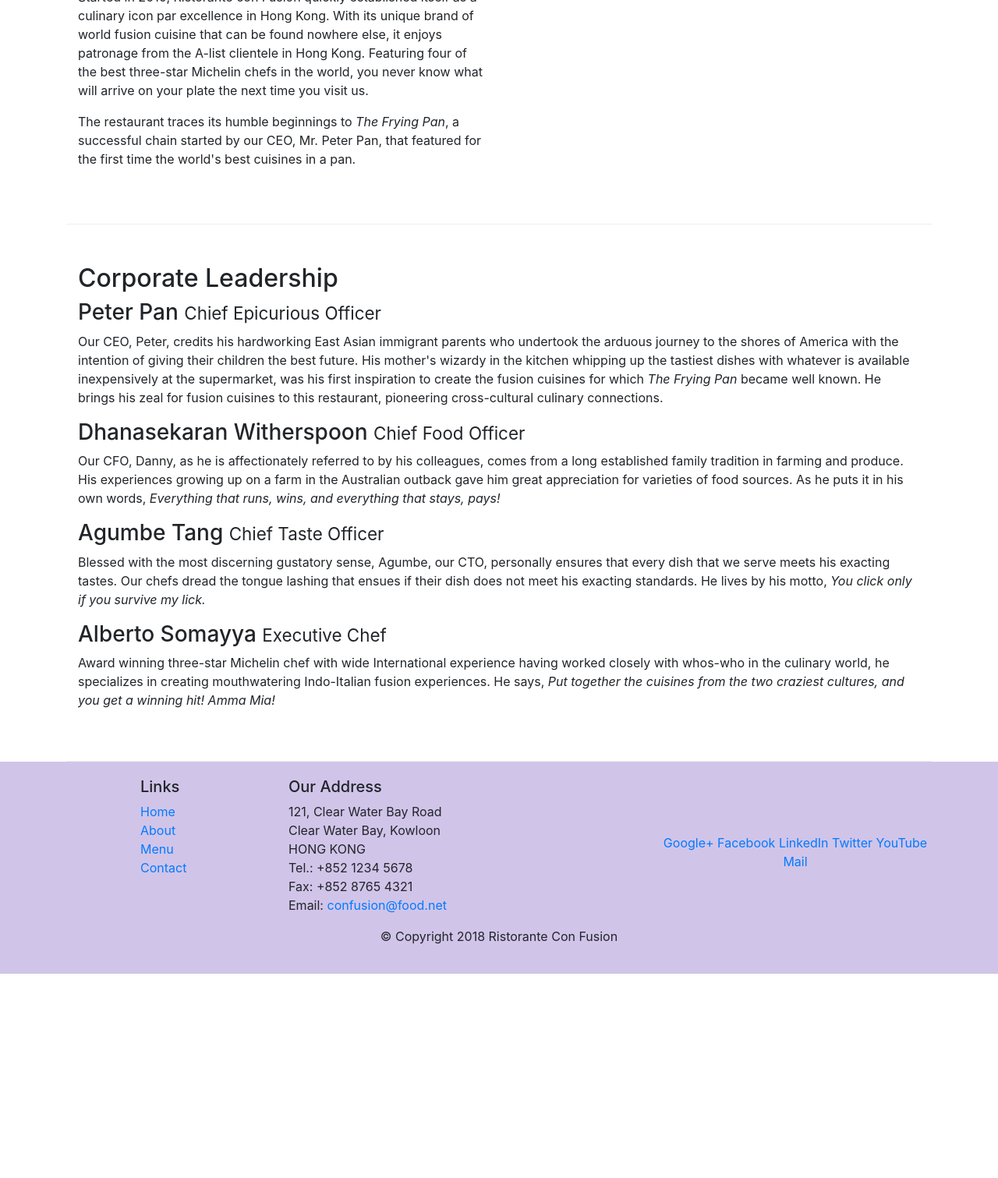
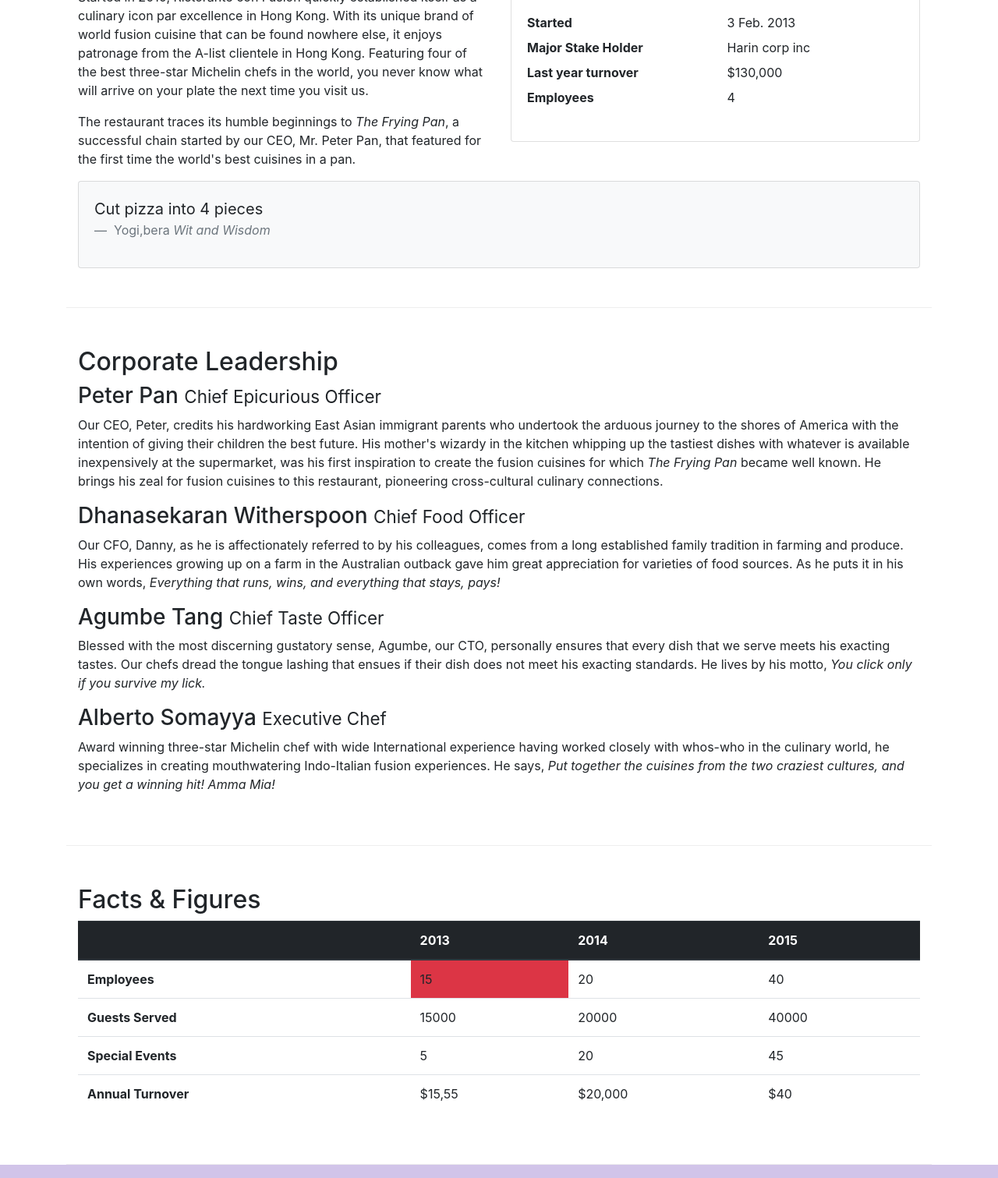
Before and after one commit to hk2k14/Responsive-hotel-website-bootstrap, a website: page aboutus.html in a window 1280 px wide. Shown: the part 463-1974 px from the top of the page at 78% size. Before the commit the page ends 1712 px from the top, so only its background shows below. Drawn offline with nearby package versions, Linux system fonts and the light colour scheme.

Commit message:
Alerting users

```diff
--- a/aboutus.html
+++ b/aboutus.html
@@ -67,7 +67,7 @@
   <nav class="navbar navbar-dark navbar-expand-sm bg-primary fixed-top">
     <div class="container">
      <button class="navbar-toggler " type="button" data-toggle="collapse" data-target="#Navbar"><span class="navbar-toggler-icon"></span></button>
-     <a class="navbar-brand" href="index.html"> Ristorante Confusion </a>
+     <a class="navbar-brand" href="index.html"> <img src="img/logo.png" height="30" width="41">  </a>
 
 <div class="collapse navbar-collapse" id="Navbar">
 
@@ -121,7 +121,37 @@
                 <p>Started in 2010, Ristorante con Fusion quickly established itself as a culinary icon par excellence in Hong Kong. With its unique brand of world fusion cuisine that can be found nowhere else, it enjoys patronage from the A-list clientele in Hong Kong.  Featuring four of the best three-star Michelin chefs in the world, you never know what will arrive on your plate the next time you visit us.</p>
                 <p>The restaurant traces its humble beginnings to <em>The Frying Pan</em>, a successful chain started by our CEO, Mr. Peter Pan, that featured for the first time the world's best cuisines in a pan.</p>
             </div>
-            <div>
+            <div class="col-sm">
+              <div class="card">
+                <h3 class="card-header bg-primary text-white">Facts At A Glance</h3>
+                  <div class="card-body">
+                    <dl class="row">
+                      <dt class="col-6">Started</dt>
+                      <dd class="col-6">3 Feb. 2013 </dd>
+                      <dt class="col-6">Major Stake Holder</dt>
+                      <dd class="col-6">Harin corp inc </dd>
+                      <dt class="col-6">Last year turnover</dt>
+                      <dd class="col-6">$130,000</dd>
+                      <dt class="col-6">Employees</dt>
+                      <dd class="col-6"> 4 </dd>
+
+                    </dl>
+
+                  </div>
+
+              </div>
+            </div>
+<br>
+            <div class="col-12">
+               <div class="card card-body bg-light">
+                 <blockquote class="blockquote">
+                   <p class="mb-0"> Cut pizza into 4 pieces</p>
+                   <footer class="blockquote-footer"> Yogi,bera <cite title="Source Title"> Wit and Wisdom </cite></footer>
+
+                 </blockquote>
+
+               </div>
+
             </div>
         </div>
 
@@ -139,6 +169,59 @@
                 <p class="d-none d-sm-block">Award winning three-star Michelin chef with wide International experience having worked closely with whos-who in the culinary world, he specializes in creating mouthwatering Indo-Italian fusion experiences. He says, <em>Put together the cuisines from the two craziest cultures, and you get a winning hit! Amma Mia!</em></p>
             </div>
        </div>
+
+      <div class="row row-content">
+         <div class="col-12 col-9-sm" >
+           <h2>Facts &amp; Figures</h2>
+           <div class="table-responsive">
+              <table class="table table-hover">
+                <thead class="thead-dark ">
+                   <tr >
+                      <th>&nbsp;</th>
+                      <th>2013</th>
+                      <th>2014</th>
+                      <th>2015</th>
+                   </tr>
+                </thead>
+
+                <tbody>
+                  <tr>
+                    <th>Employees</th>
+                    <td class="bg-danger">15</td>
+                    <td>20</td>
+                    <td>40</td>
+                 </tr>
+
+                 <tr>
+                   <th>Guests Served</th>
+                   <td>15000</td>
+                   <td>20000</td>
+                   <td>40000</td>
+                </tr>
+
+                <tr>
+                  <th>Special Events</th>
+                  <td>5</td>
+                  <td>20</td>
+                  <td>45</td>
+               </tr>
+
+               <tr>
+                 <th>Annual Turnover</th>
+                 <td>$15,55</td>
+                 <td>$20,000</td>
+                 <td>$40</td>
+              </tr>
+                </tbody>
+
+              </table>
+
+           </div>
+         </div>
+
+      </div>
+
+
 
     </div>
 
```
Also changed, not shown: contactus.html (+2 -2 lines), index.html (+30 -34 lines), img/alberto.png (added), img/buffet.png (added), img/logo.png (added), img/uthappizza.png (added), 2 other files.
